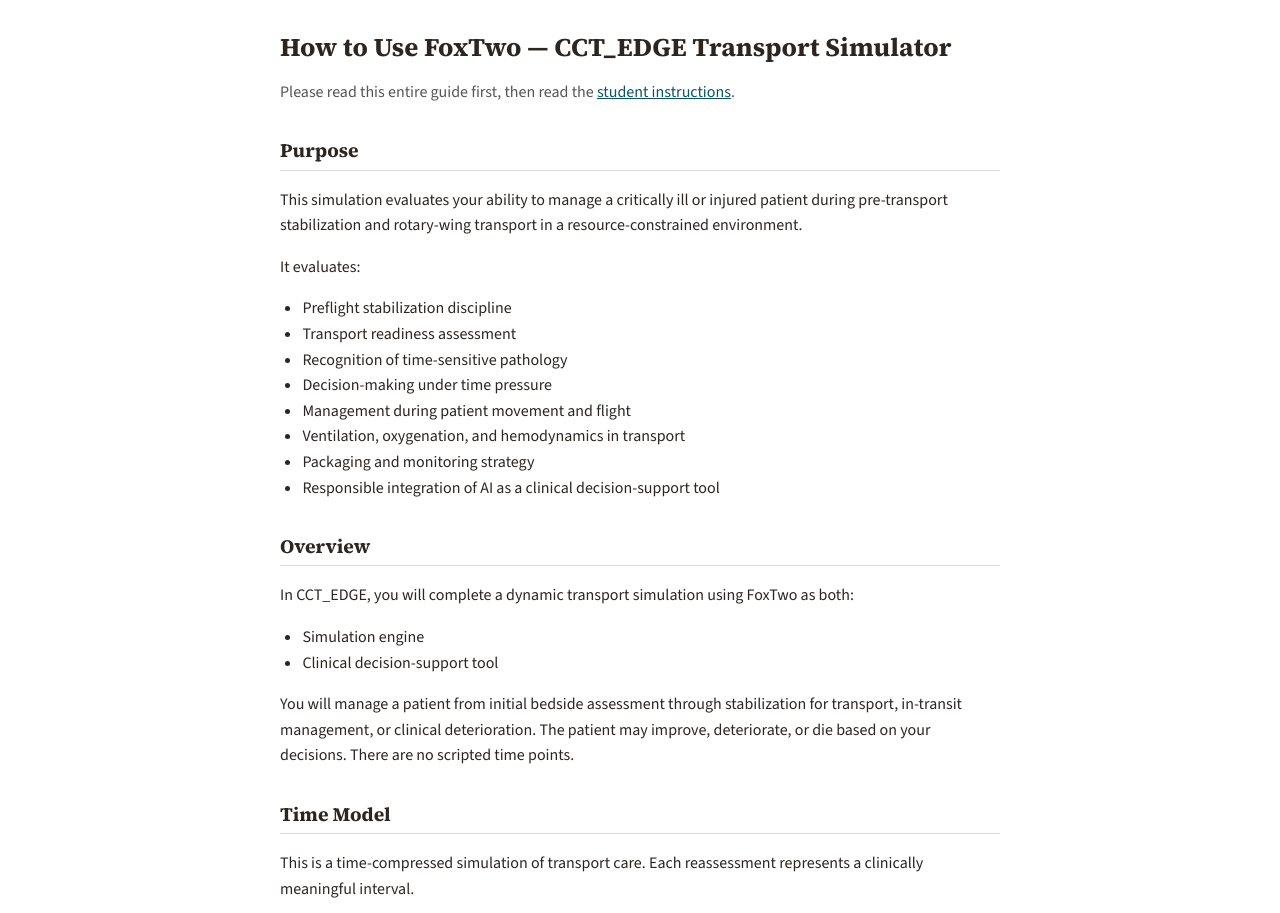
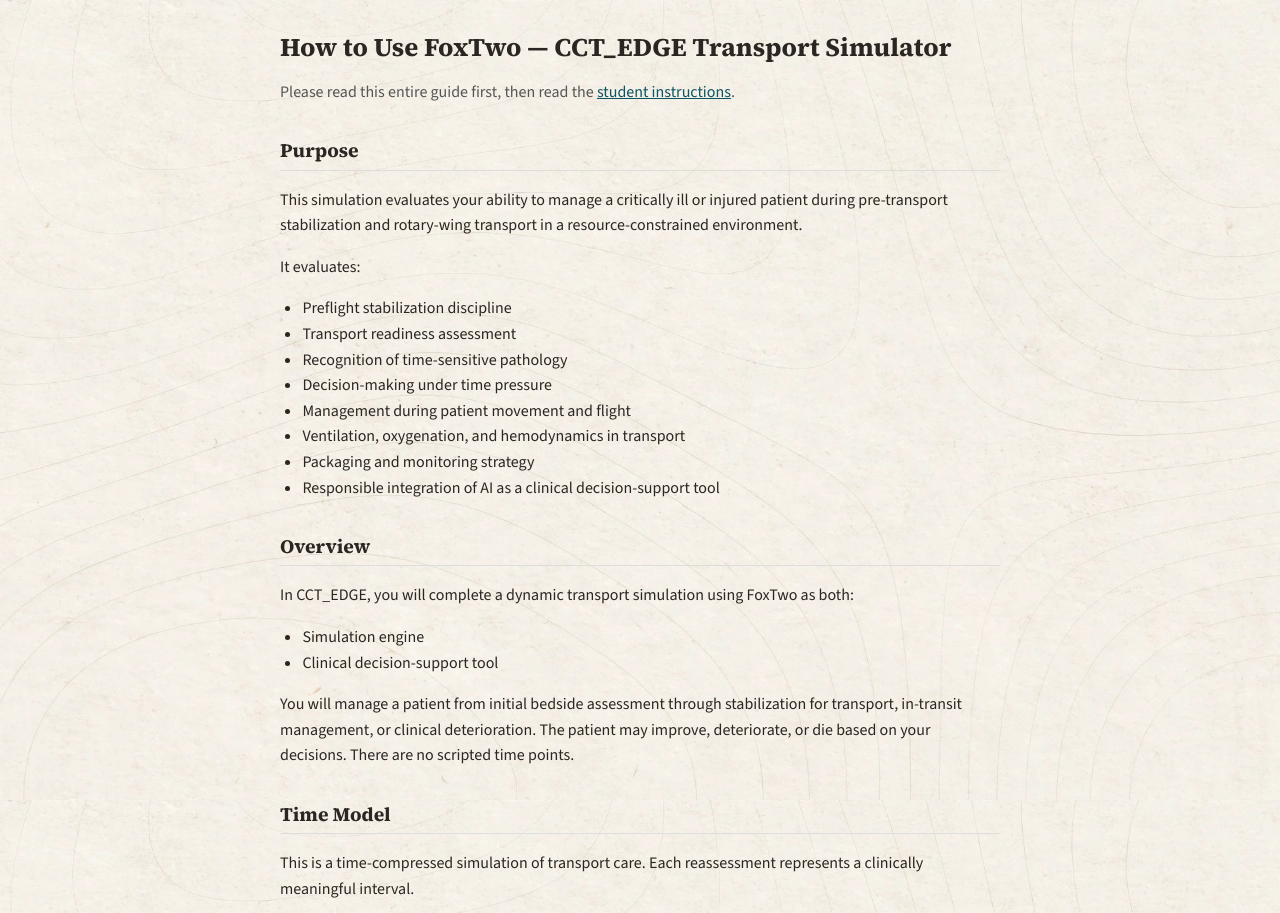
Before and after one commit to docpanama/transatlanticmed-app, a plain HTML site: page build/web/docs/foxtwo-how-to-use.html in a window 1280 px wide. Shown: the top 913 px of the page. Drawn offline with nearby package versions, Linux system fonts and the light colour scheme.

```diff
--- a/build/web/docs/foxtwo-how-to-use.html
+++ b/build/web/docs/foxtwo-how-to-use.html
@@ -9,7 +9,7 @@
 <link href="https://fonts.googleapis.com/css2?family=Source+Sans+3:wght@400;600;700&family=Source+Serif+4:ital,opsz,wght@0,8..60,600;0,8..60,700;1,8..60,400&display=swap" rel="stylesheet">
 <style>
 *{box-sizing:border-box}
-body{font-family:"Source Sans 3",-apple-system,BlinkMacSystemFont,"Segoe UI",Roboto,Helvetica,Arial,sans-serif;color:#2b2622;line-height:1.6;margin:0;padding:0 16px 48px;background:#fff}
+body{font-family:"Source Sans 3",-apple-system,BlinkMacSystemFont,"Segoe UI",Roboto,Helvetica,Arial,sans-serif;color:#2b2622;line-height:1.6;margin:0;padding:0 16px 48px;background:#faf8f5 url(../assets/bg-texture.jpg) no-repeat fixed center/cover}
 main{max-width:720px;margin:0 auto}
 h1{font-family:"Source Serif 4",Georgia,serif;font-size:1.6rem;line-height:1.25;margin:1.2em 0 .4em}
 h2{font-family:"Source Serif 4",Georgia,serif;font-size:1.2rem;margin:1.6em 0 .4em;border-bottom:1px solid #ddd;padding-bottom:.2em}
--- a/build/web/styles.css
+++ b/build/web/styles.css
@@ -25,7 +25,11 @@ body {
   font-size: 16px;
   line-height: 1.5;
   color: var(--ink);
-  background: var(--bg);
+  background-color: var(--bg);
+  background-image: url(assets/bg-texture.jpg);
+  background-size: cover;
+  background-attachment: fixed;
+  background-position: center;
 }
 
 h1, h2, h3 {
@@ -79,6 +83,7 @@ p.lede { color: var(--muted); margin: 0 0 16px; }
 .hero-logo { max-width: 560px; width: 92%; height: auto; }
 .hero-tagline { font-family: "Source Serif 4", Georgia, "Times New Roman", serif; color: var(--muted); font-size: 1.05rem; margin: 6px 0 8px; }
 .trust-strip { font-family: "Source Serif 4", Georgia, "Times New Roman", serif; text-align: center; color: var(--muted); font-size: 1rem; margin: 2px 0 20px; }
+.choose-heading { text-align: center; font-size: 1.8rem; margin: 8px 0 16px; }
 .hero-disclaimer { font-size: 0.9rem; color: var(--ink); margin: 0 0 8px; }
 .tool-logo { max-height: 84px; width: auto; max-width: 100%; margin: 2px auto 10px; }
 
```
Also changed, not shown: build/web/about.html (+1 -1 lines), build/web/docs/foxtwo-student-instructions.html (+1 -1 lines), build/web/docs/foxtwo-what-is.html (+1 -1 lines), build/web/docs/privacy-policy.html (+1 -1 lines), build/web/docs/role1-how-to-use.html (+1 -1 lines), build/web/docs/role1-student-instructions.html (+1 -1 lines), build/web/docs/role1-what-is.html (+1 -1 lines), build/web/index.html (+2 -2 lines), build/web/assets/bg-texture.jpg (added), build/web/assets/transatlantic-logo.png.
